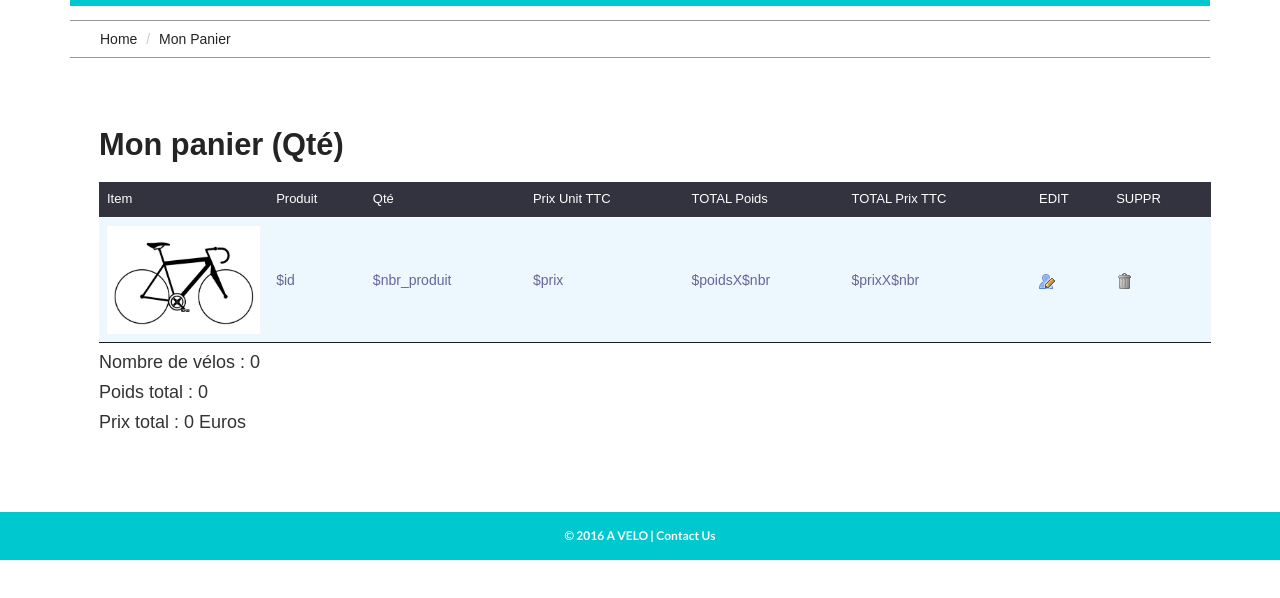
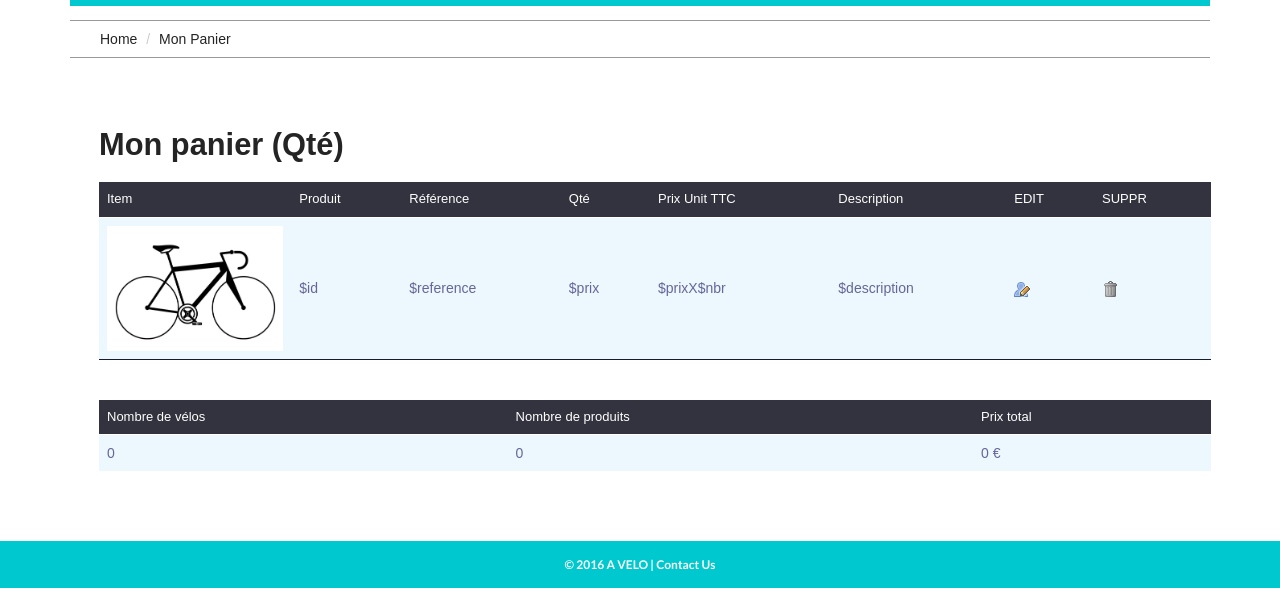
Before and after one commit to philippe-3wa/avelo, a PHP site: page /index.php?page=panier in a window 1280 px wide. Shown: the part 232-830 px from the top of the page. Before the commit the page ends 792 px from the top, so only its background shows below. Run offline with PHP 8.4, Linux system fonts and the light colour scheme; a user stored in the database is signed in; data comes from the database, SQL or seed files in the repository; data that the repository does not hold is empty.

Commit message:
ajout second tableau pour les totaux

```diff
--- a/views/panier.phtml
+++ b/views/panier.phtml
@@ -20,10 +20,10 @@
 			<tr class="unit">
 				<th scope="col" class="rounded"><span>Item</span></th>
 				<th class="rounded"><span>Produit</span></th>
+				<th class="rounded"><span>Référence</span></th>
 				<th class="rounded"><span>Qté</span></th>
 				<th class="rounded"><span>Prix Unit TTC</span></th>
-					<th class="rounded"><span>TOTAL Poids</span></th>
-					<th class="rounded"><span>TOTAL Prix TTC</span></th>
+				<th class="rounded"><span>Description</span></th>
 				<th class="rounded">EDIT</th>
 				<th class="rounded">SUPPR</th>
 			</tr>
@@ -32,19 +32,29 @@
 			<tr class="cart-header">
 				<td class="ring-in rounded"><a href="" ><img src="public/images/velo.jpg" class="img-responsive" alt="Photo du produit"></a></td>
 				<td class="rounded"><span>$id</span></td>
-					<td class="rounded"><span>$nbr_produit</span></td>
+				<td class="rounded"><span>$reference</span></td>
 				<td class="rounded"><span>$prix</span></td>
-					<td class="rounded"><span>$poidsX$nbr</span></td>
 				<td class="rounded"><span>$prixX$nbr</span></td>
+				<td class="rounded"><span>$description</span></td>
 				<td><a href=""><img src="public/images/user_edit.png" alt="" title="" border="0" /></a></td>
 				<td><a href="" class="ask"><img src="public/images/trash.png" alt="" title="" border="0" /></a></td>
 			</tr>
 			</tbody>
 		</table>
-				<h4>Nombre de vélos : <?=$nombre_produits?></h4>
-				<h4>Poids total : <?=$poids?></h4>
-				<h4>Prix total : <?=$prix?> Euros</h4>
-
+		<br>
+	<table id="rounded-corner">
+      <tr>
+        <th>Nombre de vélos</th>
+        <th>Nombre de produits</th>
+        <th>Prix total</th>
+      </tr>
+<br>
+      <tr>
+        <td><?=$nombre_produits?></td>
+        <td><?=$poids?></td>
+        <td><?=$prix?> €</td>
+      </tr>
+  </table>
 		</div>
 		</div>
 	</div>
```
Lines whose indentation alone changed are shown as unchanged.
